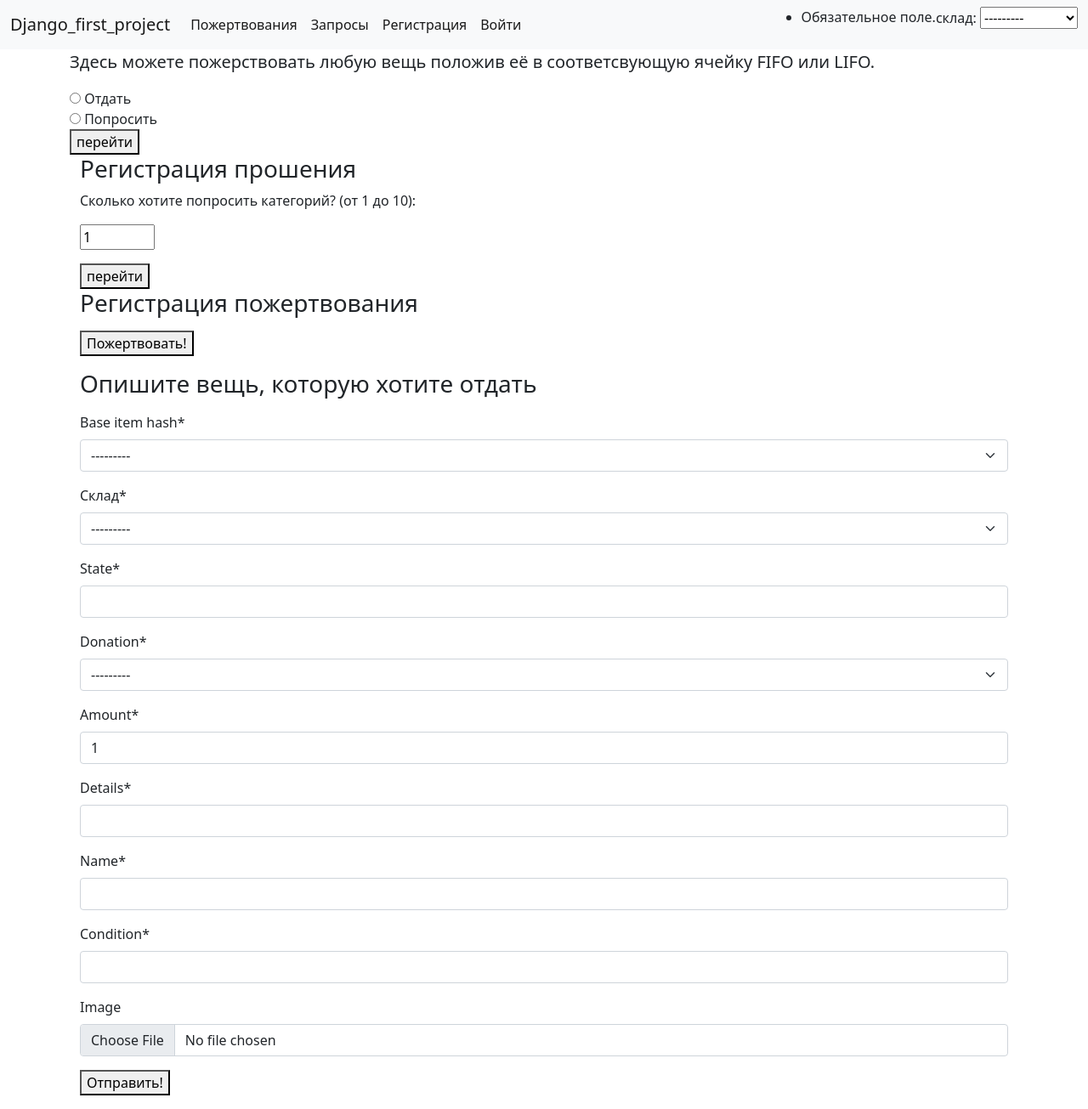
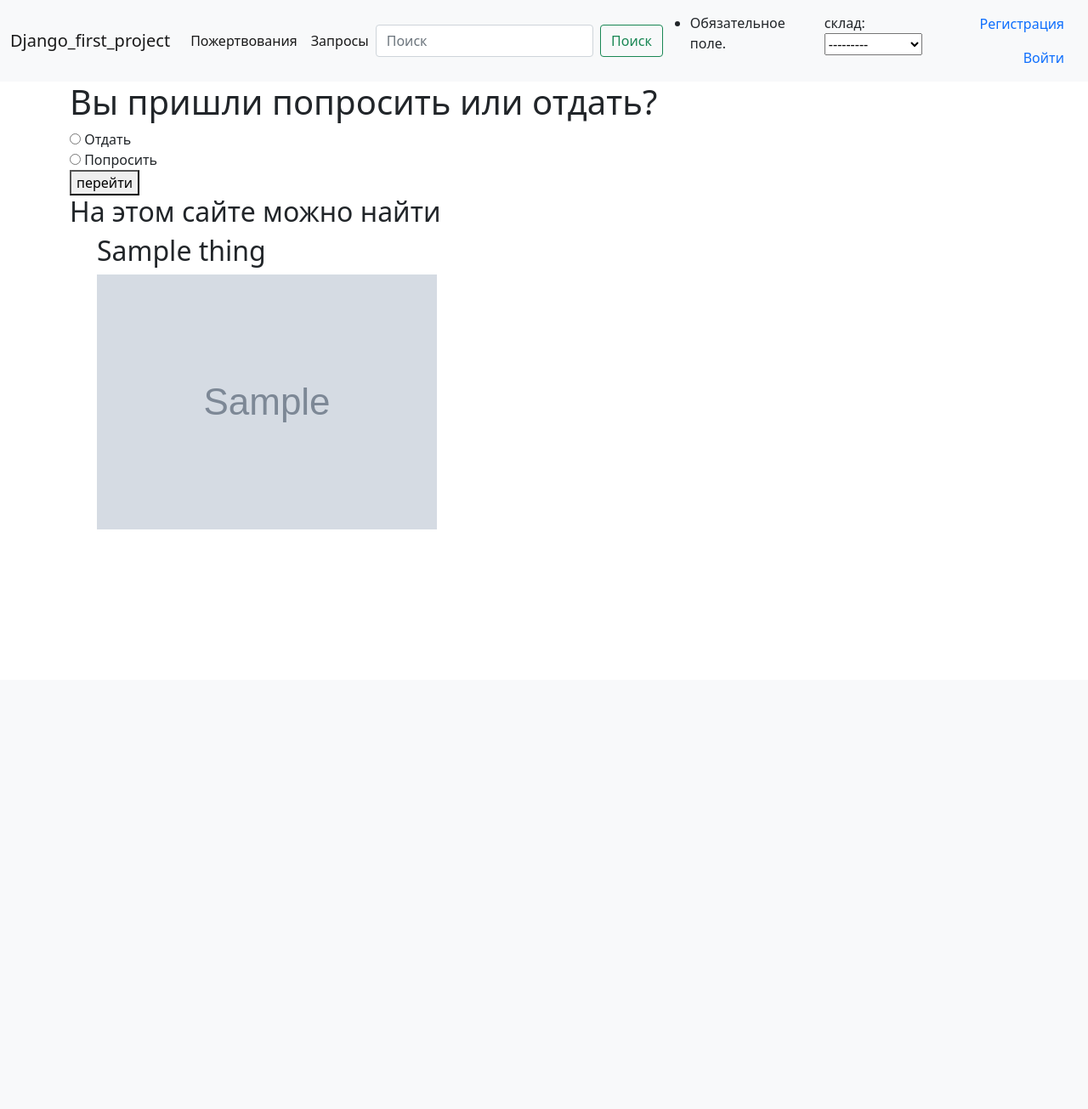
Before and after one commit to OpsssDess/django_f_l, a Django app: page / in a window 1280 px wide. Shown: the whole page at 85% size. After the commit the page ends 623 px from the top, so only its background shows below. Run offline with Django 4.2, Linux system fonts and the light colour scheme; tables that the repository leaves empty hold one stand-in row (values such as "Sample post"); grey boxes marked "Sample" are stand-in pictures; some libraries are stand-ins or nearby versions.

Commit message:
add simple search

```diff
--- a/charity/forms.py
+++ b/charity/forms.py
@@ -27,7 +27,7 @@ class OfficeFormChoise(forms.Form):
 class ItemDescriptionForm(forms.ModelForm):
     class Meta:
         model = ItemDescription
-        exclude = '__all__'
+        exclude = ['donation', 'office', ]
 
 
 class RegUserForm(UserCreationForm):
--- a/charity/models.py
+++ b/charity/models.py
@@ -117,8 +117,8 @@ class ItemDescription(DonationItem):
         if self.image:
             img = Image.open(self.image.path)
 
-            if img.height > 300 or img.width > 300:
-                img.thumbnail((300, 300))
+            if img.height > 100 or img.width > 100:
+                img.thumbnail((100, 100))
                 img.save(self.image.path)
 
 
--- a/charity/templates/charity/base.html
+++ b/charity/templates/charity/base.html
@@ -8,7 +8,7 @@
     <title>{%block title%}{%endblock%}</title>
 </head>
 <body>
-<nav class="navbar navbar-expand-lg navbar-light bg-light">
+<nav class="navbar navbar-expand-lg navbar-light bg-light" >
     <div class="container-fluid">
         <a class="navbar-brand" href="/">Django_first_project</a>
         <div class="collapse navbar-collapse" id="navbarSupportedContent">
@@ -20,26 +20,29 @@
                 <li class="nav-item">
                     <a class="nav-link active" aria-current="page" href="completed_request">Запросы</a>
                 </li>
+            </ul>
+            <form class="d-flex" role="search" action="{% url 'search' %}" method="get">
+                <input class="form-control me-2" type="search" name="q" placeholder="Поиск" aria-label="Поиск">
+                <button class="btn btn-outline-success" type="submit">Поиск</button>
+            </form>
+
+            <form class="d-flex" action="{% url 'set_session_office' %}" method="post">
+                {% csrf_token %}
+                {{ OfficeFormChoise.as_p}}
+            </form>
+
+            <div class="text-end">
                 {% if request.user.is_authenticated %}
-                <li class="nav-item">
-                    <a class="nav-link active" aria-current="page" {{user.username }} href='logout'> Выйти</a>
-                </li>
+                <a class="nav-link active" aria-current="page" {{user.username }} href='logout'> Выйти</a>
                 {% else %}
-                <li class="nav-item">
-                    <a class="nav-link active" aria-current="page" href='register'> Регистрация</a>
-                </li>
+                <a class="nav-link active" aria-current="page" href='register'> Регистрация</a>
+                <a class="nav-link active" aria-current="page" href='login'> Войти </a>
+                {% endif %}
+            </div>
+        </div>
+    </div>
 
-                <li class="nav-item">
-                    <a class="nav-link active" aria-current="page" href='login'> Войти </a>
-                </li>
-                {% endif %}
-            </ul>
-        </div>
-        <form class="d-flex" role="search" action="{% url 'set_session_office' %}" method="post">
-            {% csrf_token %}
-            {{ OfficeFormChoise.as_p}}
-        </form>
-    </div>
+
 </nav>
 {%block content%}
 {%endblock%}
--- a/charity/templates/charity/descriptions.html
+++ b/charity/templates/charity/descriptions.html
@@ -2,7 +2,7 @@
 {% load crispy_forms_tags %}
 {%block title%}{%endblock%}
 {%block content%}
-<h1>Images</h1>
+<h1>Здесь Вы можете найти </h1>
 <ul>
   {% for post in object_list %}
     <h2>{{ post.base_item_hash }}</h2>
--- a/charity/templates/charity/donate.html
+++ b/charity/templates/charity/donate.html
@@ -3,7 +3,7 @@
 {%block title%}{%endblock%}
 {%block content%}
 <div class="container">
-    <form  action= 'donate2' method ='post'>
+    <form  action= 'get_item' enctype="multipart/form-data" method ='post'>
         {% csrf_token %}
         {{ form_d|crispy }}
         <button type = 'submit'>Отдать</button>
--- a/charity/templates/charity/index.html
+++ b/charity/templates/charity/index.html
@@ -3,10 +3,9 @@
 {%block title%}{%endblock%}
 {%block content%}
 <div class="container">
-    <p class="lead">
-        Здесь можете пожерствовать любую вещь положив её в соответсвующую ячейку FIFO или LIFO.
-    </p>
-
+    <h1>
+        Вы пришли попросить или отдать?
+    </h1>
     <form action="choice_move" method="post">
         {% csrf_token %}
         <label>
@@ -21,38 +20,13 @@
         <br>
         <button type="submit">перейти</button>
     </form>
-    <div class="container">
-        <h3>Регистрация прошения</h3>
-        <form action="add_request_donate" method="post">
-            {% csrf_token %}
-            <p>Сколько хотите попросить категорий? (от 1 до 10):</p>
-            <p><input type="number" size="3" name="num" min="1" max="10" value="1"></p>
-            <button type="submit">перейти</button>
-        </form>
-    </div>
-
-    <div class="container">
-        <h3>Регистрация пожертвования</h3>
-        <p>
-        <form action='donate' method="post">
-            {% csrf_token %}
-            {{ form|crispy }}
-            <button type="submit" {% if button_disabled %} disabled {% endif %}>Пожертвовать!</button>
-        </form>
-        </p>
-    </div>
-
-    <div class="container">
-        <h3>Опишите вещь, которую хотите отдать</h3>
-        <p>
-        <form action='get_item' enctype="multipart/form-data" method="post">
-            {% csrf_token %}
-            {{ form_d|crispy }}
-            <button type="submit">Отправить!</button>
-        </form>
-
-        </p>
-    </div>
+    <h2> На этом сайте можно найти</h2>
+    <ul>
+        {% for l in list %}
+        <h2>{{ l.base_item_hash }}</h2>
+        <img src="{{ l.get_img_url }}" alt="{{ l.donation }}">
+        {% endfor %}
+    </ul>
 </div>
 
 {%endblock%}
--- a/charity/urls.py
+++ b/charity/urls.py
@@ -5,7 +5,7 @@ from charity.views import *
 urlpatterns = [
     path('', index, name='main'),
     path('set_session_office', set_session_office, name='set_session_office'),
-    path('donate2', donate2),
+    # path('donate2', donate2),
     path('choice_move', choice_move),
     path('help_request', help_request),
 
@@ -16,9 +16,9 @@ urlpatterns = [
     path('login', LoginUser.as_view(), name='login'),
     path('logout', logout_user, name='logout'),
     path('register', RegisterUser.as_view(), name='register'),
+    path('search', Search.as_view(), name='search'),
 
     path('completed_request', RequestItemView.as_view(), name='completed_request_list'),
     path('list_donation', list_donation),
     # path('change_request_status', change_request_status),
-    path('add_description', add_description),
 ]
--- a/charity/views.py
+++ b/charity/views.py
@@ -19,8 +19,10 @@ def index(request):
         button_disabled = office.ocupied >= office.capacity
 
     context = {
+        'list': ItemDescription.objects.all(),
         'button_disabled': button_disabled,
         'form_d': ItemDescriptionForm(),
+
     }
     return render(request, 'charity/index.html', context)
 
@@ -41,33 +43,36 @@ def choice_move(request):
             }
             return render(request, 'charity/help_request.html', context)
 
+# @transaction.atomic()
+# def donate2(request):
+#     donate = Donation.objects.order_by('-creation_date')[0]
+#     actual_office = Office.objects.get(id=request.session['office_id'])
+#     context = {'unic': donate.donation_hash}
+#     if request.method == 'POST':
+#         form = ItemDescriptionForm(data=request.POST)
+#         if form.is_valid():
+#             new_don_item = form.save(commit=False)
+#             new_don_item.donation_id = donate.pk
+#             new_don_item.office_id = actual_office.pk
+#             new_don_item.save()
+#             form.save_m2m()
+#
+#     return render(request, 'charity/tnx.html', context)
+
+
 @transaction.atomic()
-def donate2(request):
+def get_item(request):
     donate = Donation.objects.order_by('-creation_date')[0]
     actual_office = Office.objects.get(id=request.session['office_id'])
-    context = {'unic': donate.donation_hash}
-    if request.method == 'POST':
-        form = ItemDescriptionForm(data=request.POST)
-        if form.is_valid():
-            new_don_item = form.save(commit=False)
-            new_don_item.donation_id = donate.pk
-            new_don_item.office_id = actual_office.pk
-            new_don_item.save()
-            form.save_m2m()
-
-    return render(request, 'charity/tnx.html', context)
-
-def get_item(request):
-    donate = Donation.objects.order_by('-creation_date')[0]
-    # actual_office = Office.objects.get(id=request.session['office_id'])
     context = {'unic': donate.donation_hash}
     if request.method == 'POST':
         form = ItemDescriptionForm(request.POST, request.FILES)
         if form.is_valid():
             item = form.save(commit=False)
-            # item.image = request.FILES['image']
+            item.donation_id = donate.pk
+            item.office_id = actual_office.pk
             item.save()
-            # form.save_m2m
+            form.save_m2m()
 
     return render(request, 'charity/tnx.html', context)
 
@@ -100,6 +105,18 @@ def set_session_office(request):
         request.session['office_id'] = form.cleaned_data['officeChoise'].id
     return redirect('main')
 
+class Search(ListView):
+    template_name = 'charity/index.html'
+    context_object_name = 'list'
+    paginate_by = 3
+
+    def get_queryset(self):
+        return ItemDescription.objects.filter(base_item_hash__name__icontains=self.request.GET.get('q'))
+
+    def get_context_data(self, *, object_list=None, **kwargs):
+        context = super().get_context_data(**kwargs)
+        context['q'] = self.request.GET.get('q')
+        return context
 
 # @transaction.atomic()
 # def change_request_status(request):
@@ -134,24 +151,6 @@ def list_donation(request):
     context = {'page_obj': page_obj,}
     return render(request, 'charity/list_donations.html', context)
 
-'''добавить корректную ссылку на донат в итем'''
-def add_description(request):
-    donate_item = DonationItem.objects.get()
-    actual_office = Office.objects.get(id=request.session['office_id'])
-    donation = Donation.objects.create()
-    context = {
-        'unic': donation.donation_hash,
-        'label': False,
-    }
-    if request.method == 'POST':
-        form = ItemDescriptionForm(request.POST)
-        if form.is_valid():
-            item = form.save(commit=False)
-            item.donation_id = donation.pk
-            item.save()
-            form.save_m2m()
-
-    return render(request, 'charity/tnx.html', context)
 
 class RequestItemView(ListView):
     template_name = 'charity/request_list.html'
```
